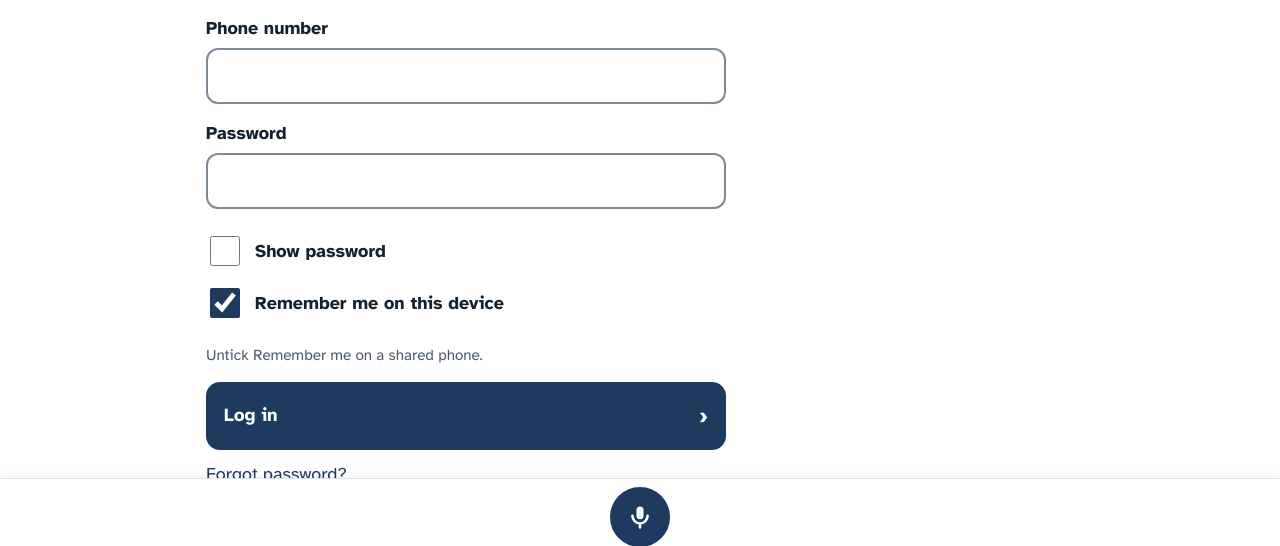
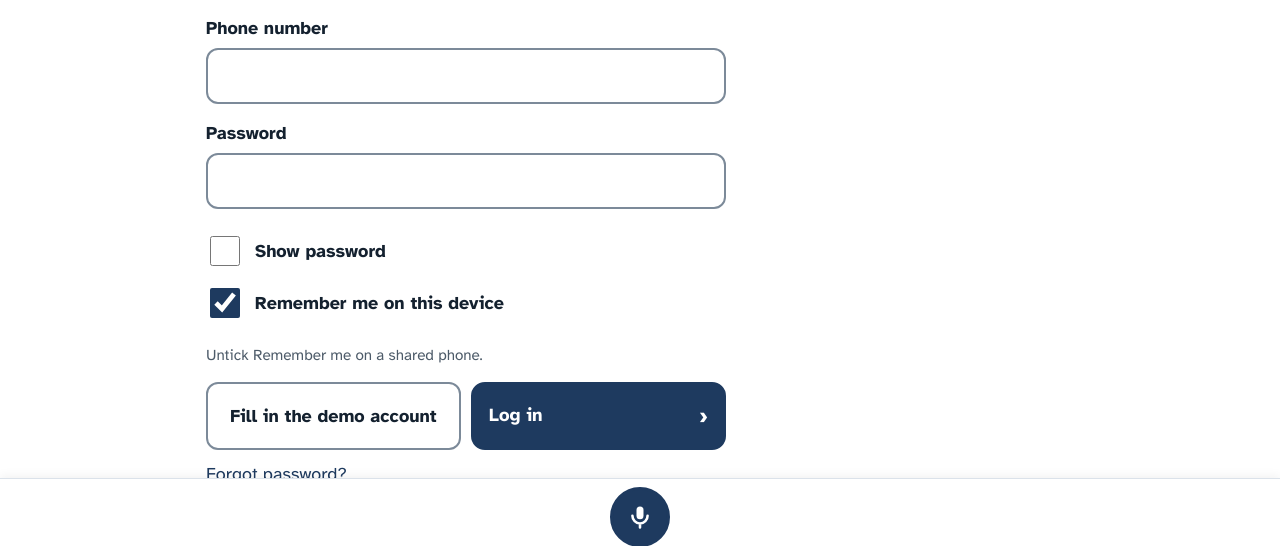
Before and after one commit to akshithg99/seeds-teacher, a website with bundled scripts: page index.html in a window 1280 px wide. Shown: the part 224-770 px from the top of the page. Built offline with nearby package versions, Linux system fonts and the light colour scheme.

Commit message:
Sign-in: Fill in the demo account sits beside Log in
The demo account button is now next to Log in, so testers can fill and log
in without scrolling; after filling, focus moves to Log in. The prototype note
below stays and points to the button.

Co-Authored-By: Claude Opus 5.5 <noreply@anthropic.com>

```diff
--- a/js/ui.js
+++ b/js/ui.js
@@ -267,10 +267,12 @@ export function mountUI({ engine, voice, claude, player, saveKey, removeKey, cle
       h("label", { class: "check" }, h("input", { type: "checkbox", id: "showpw", checked: ui.showPw, onchange: (ev) => { ui.showPw = ev.target.checked; pw.type = ui.showPw ? "text" : "password"; } }), "Show password"),
       h("label", { class: "check" }, remember, "Remember me on this device"),
       h("p", { class: "small" }, "Untick Remember me on a shared phone."),
-      h("button", { class: "choice primary", type: "submit" }, h("span", {}, "Log in"), h("span", { class: "chev", "aria-hidden": "true" }, "›")),
+      // the demo account button sits beside Log in, so testers fill and log in without scrolling
+      h("div", { class: "loginrow" },
+        h("button", { class: "btn", type: "button", onclick: () => { phone.value = "9000000001"; pw.value = "seeds123"; document.getElementById("login-btn").focus(); } }, "Fill in the demo account"),
+        h("button", { class: "choice primary", type: "submit", id: "login-btn" }, h("span", {}, "Log in"), h("span", { class: "chev", "aria-hidden": "true" }, "›"))),
       h("button", { class: "linkbtn", type: "button", onclick: () => { ui.signInErr = "To reset your password, ask your school admin. They will send new sign-in details by text message or a phone call."; ui.phone = phone.value; ui.signInDirty = true; render(); } }, "Forgot password?"),
-      h("div", { class: "demo" }, h("p", {}, h("strong", {}, "Prototype: "), "there are no real accounts yet. Use the demo teacher account. Everything you do stays in this browser."),
-        h("button", { class: "btn", type: "button", onclick: () => { phone.value = "9000000001"; pw.value = "seeds123"; phone.focus(); } }, "Fill in the demo account")),
+      h("div", { class: "demo" }, h("p", {}, h("strong", {}, "Prototype: "), "there are no real accounts yet. Use Fill in the demo account, next to Log in. Everything you do stays in this browser.")),
     );
     return [form];
   }
--- a/styles.css
+++ b/styles.css
@@ -188,6 +188,9 @@ h1.title:focus-visible { outline: 3px solid var(--focus); }
 .check input { width: 30px; height: 30px; accent-color: var(--accent); flex: none; }
 .err { color: var(--danger); font-weight: 700; }
 .linkbtn { background: none; border: none; padding: 8px 0; min-height: 48px; text-decoration: underline; cursor: pointer; color: var(--accent); }
+.loginrow { display: flex; flex-wrap: wrap; gap: 10px; margin-top: 8px; }
+.loginrow .btn { flex: 1 1 140px; min-height: 60px; }
+.loginrow .choice { flex: 1 1 140px; width: auto; }
 .demo { margin-top: 26px; padding: 14px 16px; border-radius: var(--radius); background: var(--surface); }
 
 /* ---------------- settings dialog */
```
